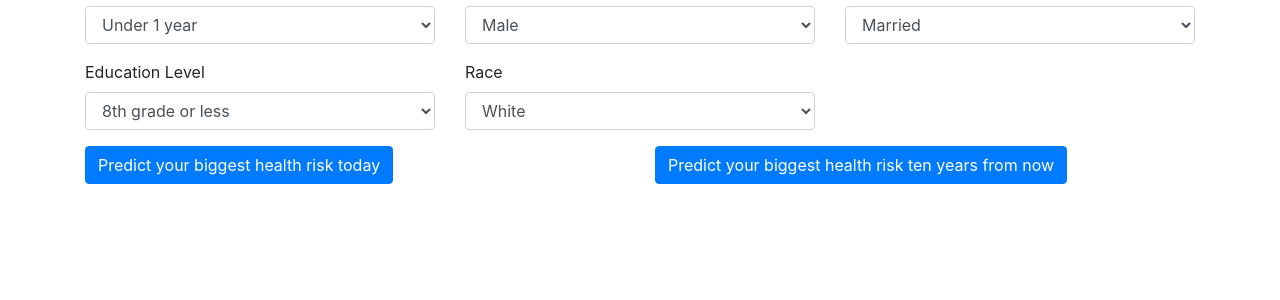
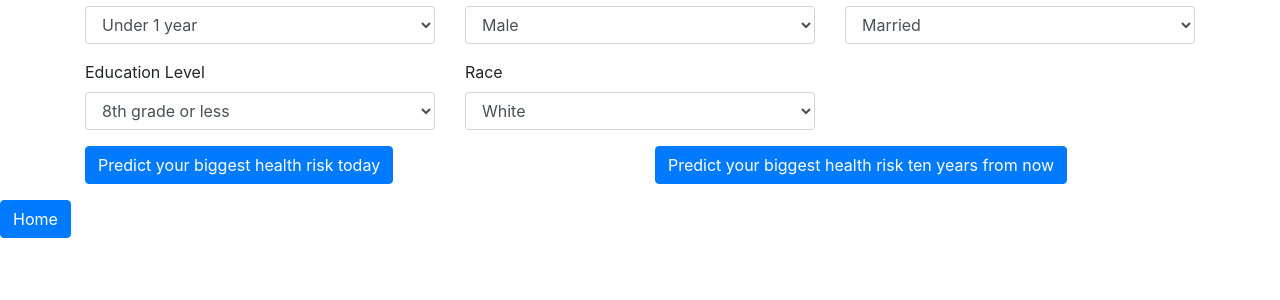
Before and after one commit to Rob-Ottogalli/Project-3-COD-Predictors, a Flask app: page /predict in a window 1280 px wide. Shown: the part 296-596 px from the top of the page. Run offline with Flask 2, Linux system fonts and the light colour scheme; some libraries are stand-ins or nearby versions.

Commit message:
Adding home button

```diff
--- a/templates/endocrine.html
+++ b/templates/endocrine.html
@@ -66,6 +66,7 @@
                     </article>
                 </div>
             </article>
+            <a href="/" class="btn btn-primary">Home</a>
         </div>
     </body>
 
--- a/templates/external.html
+++ b/templates/external.html
@@ -70,6 +70,7 @@
                     </article>
                 </div>
             </article>
+            <a href="/" class="btn btn-primary">Home</a>
         </div>
     </body>
 
--- a/templates/mental.html
+++ b/templates/mental.html
@@ -55,6 +55,7 @@
                     </article>
                 </div>
             </article>
+            <a href="/" class="btn btn-primary">Home</a>
         </div>
     </body>
 
--- a/templates/ml.html
+++ b/templates/ml.html
@@ -113,7 +113,7 @@
         </div>
                 <!-- <input type="submit" value="Predict likelyhood of a disease" class="btn btn-primary"> -->
     </div>
-
+    <a href="/" class="btn btn-primary">Home</a>
     <script src="https://cdnjs.cloudflare.com/ajax/libs/d3/4.11.0/d3.js"></script>
     <script src="../static/js/ml.js"></script>
 </body>
--- a/templates/nervous.html
+++ b/templates/nervous.html
@@ -57,6 +57,7 @@
                     </article>
                 </div>
             </article>
+            <a href="/" class="btn btn-primary">Home</a>
         </div>
     </body>
 
--- a/templates/respiratory.html
+++ b/templates/respiratory.html
@@ -62,6 +62,7 @@
                 </article>
             </div>
         </article>
+        <a href="/" class="btn btn-primary">Home</a>
     </div>
 </body>
 
```
